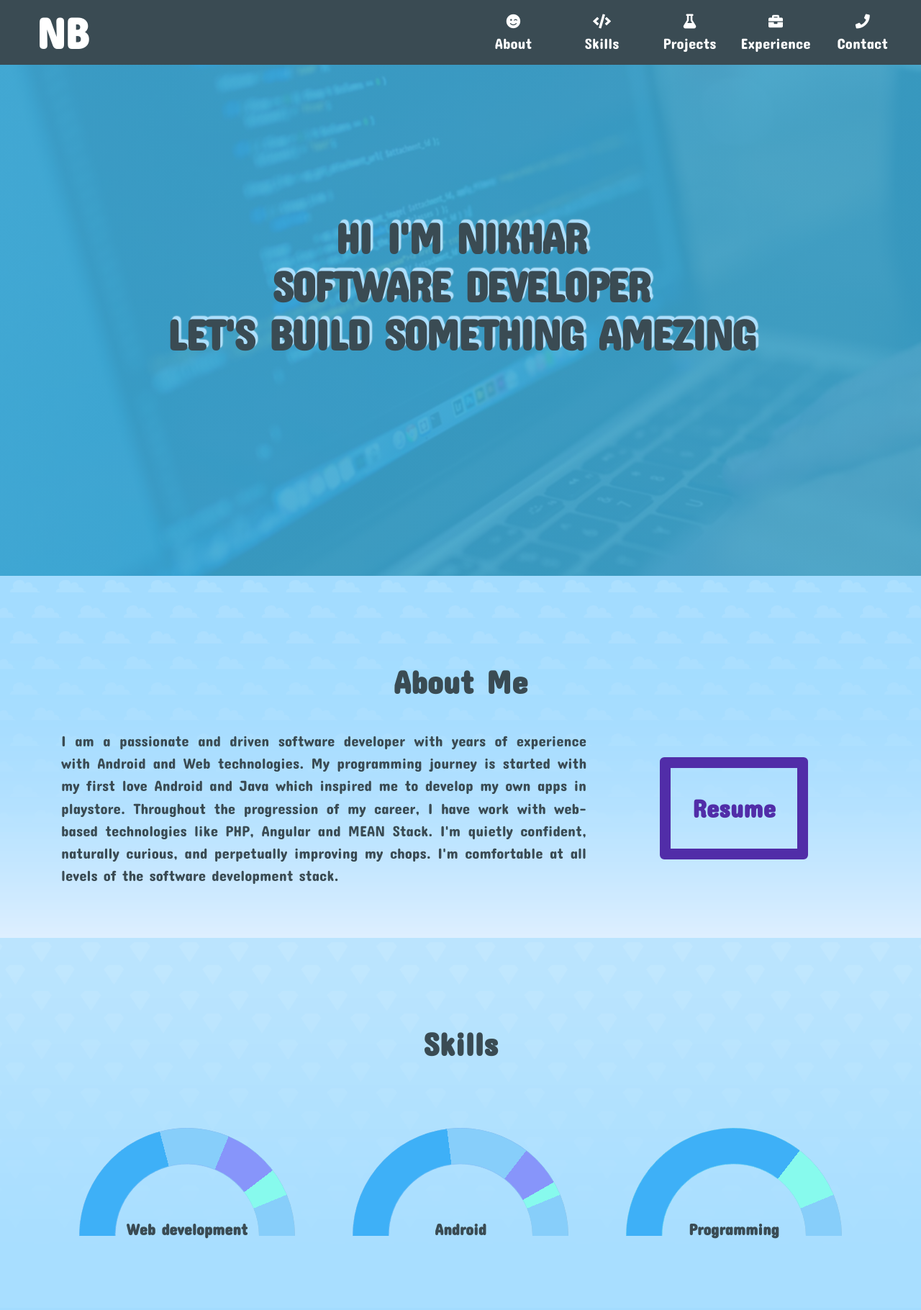
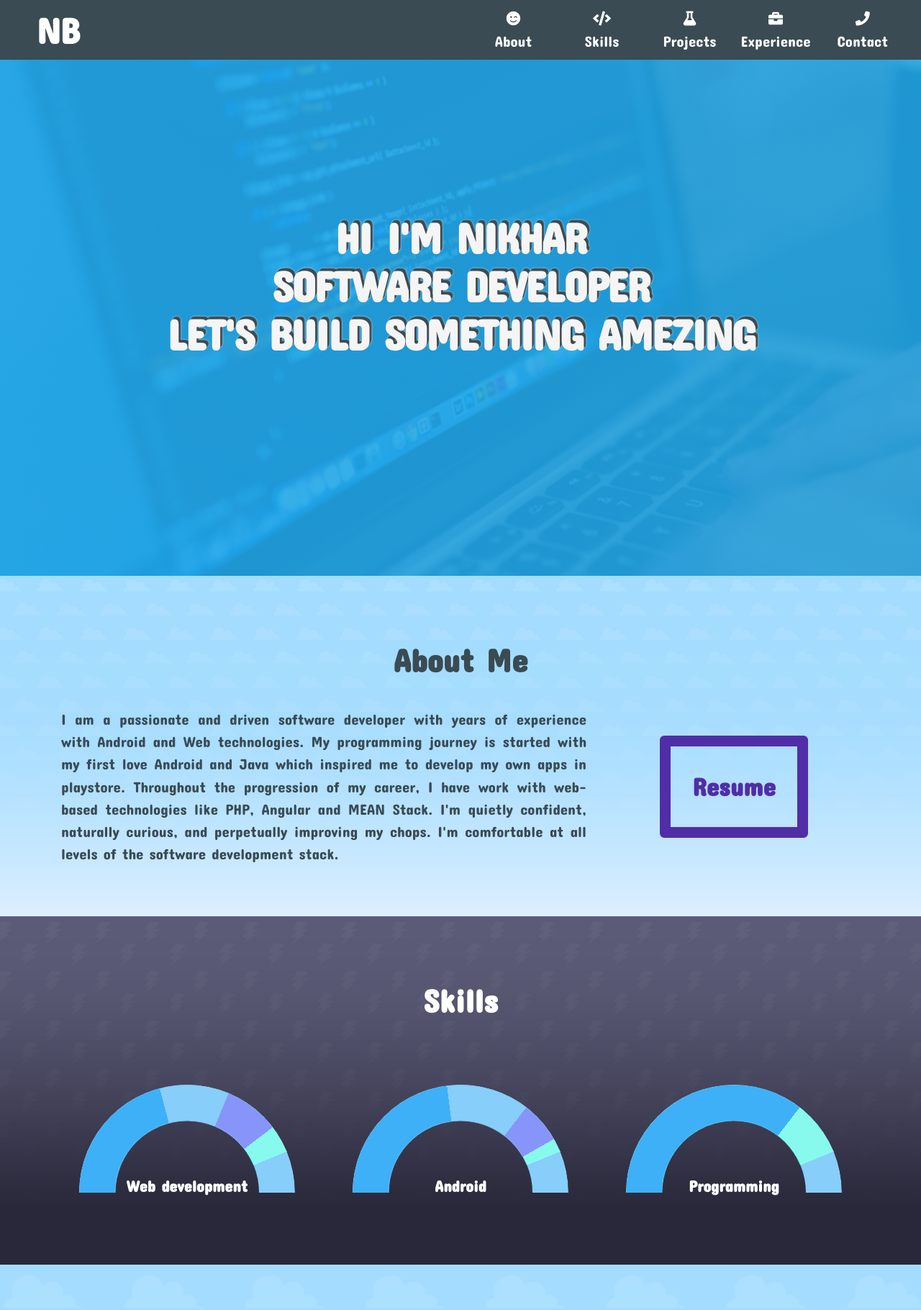
Before and after one commit to nikbhavsar/nikbhavsar.github.io, a plain HTML site: page index.html in a window 1280 px wide. Shown: the top 1820 px of the page at 72% size. Drawn offline with nearby package versions, Linux system fonts and the light colour scheme.

Commit message:
CSS Update

```diff
--- a/css/main.css
+++ b/css/main.css
@@ -275,7 +275,7 @@ textarea {
 .heading {
     font-weight: 700;
     font-size: 45px;
-    padding-top: 70px;
+    padding-top: 60px;
     margin-bottom: 40px;
 }
 
@@ -290,13 +290,14 @@ textarea {
 .even-section {
     background-color: #333;
     overflow: hidden;
-    color: #3A4B53;
-    background: url("../img/odd_background.png") top repeat-x #DEEFFF;
+    color: white;
+    background: url("../img/even-background.png") top repeat-x #DEEFFF;
     background-size: auto 100%;
 }
 
 .section-container {
-    padding-top: 50px;
+
+    padding-top: 30px;
     padding-bottom: 50px;
 }
 
@@ -386,7 +387,7 @@ textarea {
 }
 .navbar-brand {
     padding-left: 30px;
-    font-size: 60px;
+    font-size: 50px;
     color: white;
     font-weight: bold;
     padding-bottom: 0;
@@ -396,7 +397,7 @@ textarea {
 /* Jumbotron Section CSS */
 
 .jumbotron-fluid {
-    background: linear-gradient( rgba(61, 168, 211, 0.9), rgba(61, 168, 211, 0.9)), url("../img/coder-coding-at-laptop-web.jpg");
+    background: linear-gradient( rgba(33,166,231,0.9), rgba(33,166,231,0.9)), url("../img/coder-coding-at-laptop-web.jpg");
     height:100vh;
     color: white;
     overflow: hidden;
@@ -405,7 +406,7 @@ textarea {
 }
 
 .jubotron-span {
-    color: #202020;
+    color: white;
     text-transform: uppercase;
     letter-spacing: -2px;
 }
@@ -416,9 +417,9 @@ textarea {
     font-size: 60px;
     font-weight: 900;
     line-height: 50px;
-    color: #3A4B53;
+    color: whitesmoke;
    /* text-shadow: 0 1.36px 2.896px #D1C4E9, 0 -4px 2px #fff; */
-    text-shadow: 3px -4.36px 0.896px #abdfff, 3px -4px 2px #fff;
+    text-shadow: 3px -4.36px 0.896px #3A4B53, 3px -4px 2px #fff;
     letter-spacing: -2px;
 }
 
@@ -460,6 +461,18 @@ textarea {
     color: white !important;
     border-color: gray;
 }
+
+.animated-cloud{
+
+
+    max-height: 500px;
+    animation: raining-cloud 25s ease-in-out infinite;
+    align-self: center;
+    margin-bottom: -200px;
+}
+
+
+
 
 /*  Skills Section*/
 
@@ -537,7 +550,7 @@ textarea {
     height: 150px;
     position: relative;
     margin: auto;
-    color: #3A4B53 !important;
+    color: white !important;
     font-size: 22px;
     line-height: 280px;
     font-weight: 600;
@@ -879,7 +892,7 @@ section.model-3 .graph {
 .experience-card {
     background-color: #53bbfd;
     color: #ebf7ff;
-    box-shadow: 0 0 15px rgba(10, 10, 10, 0.3);
+    box-shadow: 0 0 15px rgb(255, 255, 255,0.3);
     padding-top: 60px;
     padding-bottom: 30px;
     padding-left: 30px;
@@ -893,7 +906,7 @@ section.model-3 .graph {
 .school {
     font-size: 20px;
     margin-bottom: 5px;
-    margin-left: 30px;
+
     text-transform: uppercase;
 }
 
@@ -902,7 +915,7 @@ section.model-3 .graph {
     margin-bottom: 30px;
     text-transform: uppercase;
     font-weight: 100;
-    margin-left: 30px;
+
 }
 
 .year {
```
